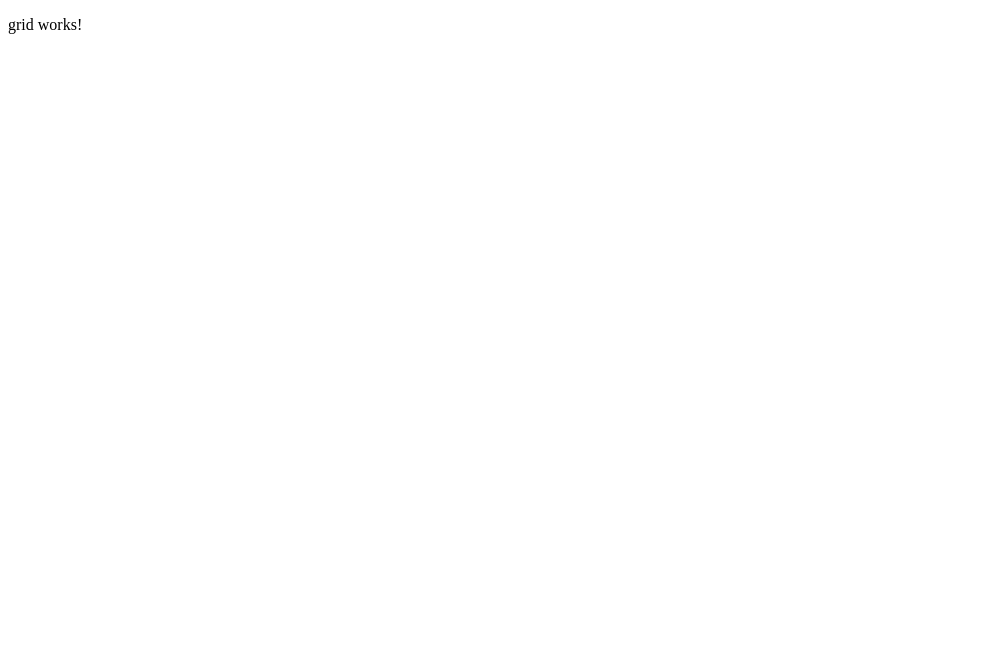
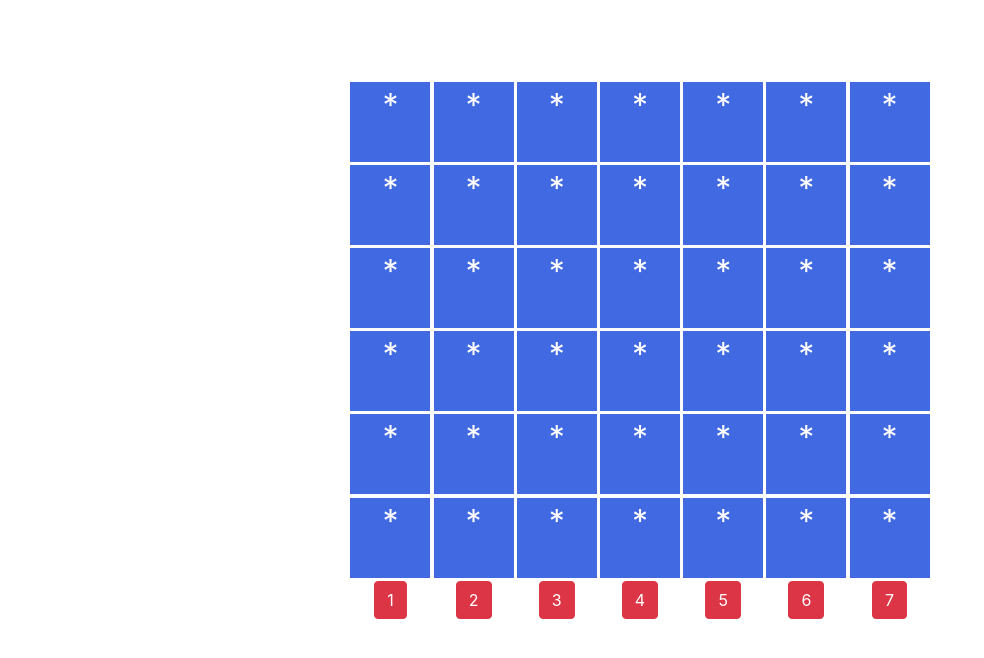
Before and after one commit to adem-m/games-master, an Angular app: page / in a window 1280 px wide. Shown: the top 658 px of the page, without its empty margins (0-984 px from the left). Built offline with nearby package versions, Linux system fonts and the light colour scheme.

Commit message:
game is working (but is ugly)

```diff
--- a/src/app/app.component.html
+++ b/src/app/app.component.html
@@ -1 +1,4 @@
+<link rel="stylesheet" href="https://stackpath.bootstrapcdn.com/bootstrap/4.4.1/css/bootstrap.min.css"
+    integrity="sha384-Vkoo8x4CGsO3+Hhxv8T/Q5PaXtkKtu6ug5TOeNV6gBiFeWPGFN9MuhOf23Q9Ifjh" crossorigin="anonymous">
+
 <app-grid></app-grid>
--- a/src/app/grid/grid.component.html
+++ b/src/app/grid/grid.component.html
@@ -1 +1,67 @@
-<p>grid works!</p>
+<div class="grid">
+    <div class="c1">
+        <div class="r1">{{ gridContent[0][0] }}</div>
+        <div class="r2">{{ gridContent[0][1] }}</div>
+        <div class="r3">{{ gridContent[0][2] }}</div>
+        <div class="r4">{{ gridContent[0][3] }}</div>
+        <div class="r5">{{ gridContent[0][4] }}</div>
+        <div class="r6">{{ gridContent[0][5] }}</div>
+        <button type="button" class="btn btn-danger" (click)="placeToken(0)">1</button>
+    </div>
+    <div class="c2">
+        <div class="r1">{{ gridContent[1][0] }}</div>
+        <div class="r2">{{ gridContent[1][1] }}</div>
+        <div class="r3">{{ gridContent[1][2] }}</div>
+        <div class="r4">{{ gridContent[1][3] }}</div>
+        <div class="r5">{{ gridContent[1][4] }}</div>
+        <div class="r6">{{ gridContent[1][5] }}</div>
+        <button type="button" class="btn btn-danger" (click)="placeToken(1)">2</button>
+    </div>
+    <div class="c3">
+        <div class="r1">{{ gridContent[2][0] }}</div>
+        <div class="r2">{{ gridContent[2][1] }}</div>
+        <div class="r3">{{ gridContent[2][2] }}</div>
+        <div class="r4">{{ gridContent[2][3] }}</div>
+        <div class="r5">{{ gridContent[2][4] }}</div>
+        <div class="r6">{{ gridContent[2][5] }}</div>
+        <button type="button" class="btn btn-danger" (click)="placeToken(2)">3</button>
+    </div>
+    <div class="c4">
+        <div class="r1">{{ gridContent[3][0] }}</div>
+        <div class="r2">{{ gridContent[3][1] }}</div>
+        <div class="r3">{{ gridContent[3][2] }}</div>
+        <div class="r4">{{ gridContent[3][3] }}</div>
+        <div class="r5">{{ gridContent[3][4] }}</div>
+        <div class="r6">{{ gridContent[3][5] }}</div>
+        <button type="button" class="btn btn-danger" (click)="placeToken(3)">4</button>
+    </div>
+    <div class="c5">
+        <div class="r1">{{ gridContent[4][0] }}</div>
+        <div class="r2">{{ gridContent[4][1] }}</div>
+        <div class="r3">{{ gridContent[4][2] }}</div>
+        <div class="r4">{{ gridContent[4][3] }}</div>
+        <div class="r5">{{ gridContent[4][4] }}</div>
+        <div class="r6">{{ gridContent[4][5] }}</div>
+        <button type="button" class="btn btn-danger" (click)="placeToken(4)">5</button>
+    </div>
+    <div class="c6">
+        <div class="r1">{{ gridContent[5][0] }}</div>
+        <div class="r2">{{ gridContent[5][1] }}</div>
+        <div class="r3">{{ gridContent[5][2] }}</div>
+        <div class="r4">{{ gridContent[5][3] }}</div>
+        <div class="r5">{{ gridContent[5][4] }}</div>
+        <div class="r6">{{ gridContent[5][5] }}</div>
+        <button type="button" class="btn btn-danger" (click)="placeToken(5)">6</button>
+    </div>
+    <div class="c7">
+        <div class="r1">{{ gridContent[6][0] }}</div>
+        <div class="r2">{{ gridContent[6][1] }}</div>
+        <div class="r3">{{ gridContent[6][2] }}</div>
+        <div class="r4">{{ gridContent[6][3] }}</div>
+        <div class="r5">{{ gridContent[6][4] }}</div>
+        <div class="r6">{{ gridContent[6][5] }}</div>
+        <button type="button" class="btn btn-danger" (click)="placeToken(6)">7</button>
+    </div>
+</div>
+<p *ngIf="gridIsFull">Partie terminée</p>
+<p *ngIf="thereIsAWinner">Victoire de {{ winnerName }}</p>
--- a/src/app/grid/grid.component.scss
+++ b/src/app/grid/grid.component.scss
@@ -0,0 +1,98 @@
+.grid
+{
+    width: fit-content;
+    margin: 5em auto;
+    display: flex;
+    text-align: center;
+}
+.c1
+{
+    margin: 0.1em;
+}
+.c1 div
+{
+    font-size: 2em;
+    color: white;
+    height: 80px;
+    width: 80px;
+    margin-bottom: 0.1em;
+    background-color: royalblue;
+}
+.c2
+{
+    margin: 0.1em;
+}
+.c2 div
+{
+    font-size: 2em;
+    color: white;
+    height: 80px;
+    width: 80px;
+    margin-bottom: 0.1em;
+    background-color: royalblue;
+}
+.c3
+{
+    margin: 0.1em;
+}
+.c3 div
+{
+    font-size: 2em;
+    color: white;
+    height: 80px;
+    width: 80px;
+    margin-bottom: 0.1em;
+    background-color: royalblue;
+}
+.c4
+{
+    margin: 0.1em;
+}
+.c4 div
+{
+    font-size: 2em;
+    color: white;
+    height: 80px;
+    width: 80px;
+    margin-bottom: 0.1em;
+    background-color: royalblue;
+}
+.c5
+{
+    margin: 0.1em;
+}
+.c5 div
+{
+    font-size: 2em;
+    color: white;
+    height: 80px;
+    width: 80px;
+    margin-bottom: 0.1em;
+    background-color: royalblue;
+}
+.c6
+{
+    margin: 0.1em;
+}
+.c6 div
+{
+    font-size: 2em;
+    color: white;
+    height: 80px;
+    width: 80px;
+    margin-bottom: 0.1em;
+    background-color: royalblue;
+}
+.c7
+{
+    margin: 0.1em;
+}
+.c7 div
+{
+    font-size: 2em;
+    color: white;
+    height: 80px;
+    width: 80px;
+    margin-bottom: 0.1em;
+    background-color: royalblue;
+}
--- a/src/app/grid/grid.component.ts
+++ b/src/app/grid/grid.component.ts
@@ -7,9 +7,98 @@ import { Component, OnInit } from '@angular/core';
 })
 export class GridComponent implements OnInit {
 
-  constructor() { }
+  gridContent = [];
+  playerToken = [];
+  init = '*';
+  count = 0;
+  gridIsFull = false;
+  thereIsAWinner = false;
+  winnerName;
+
+  constructor() {
+    this.playerToken[0] = 'X';
+    this.playerToken[1] = 'O';
+    for (let i = 0; i < 7; i++) {
+      this.gridContent[i] = [];
+    }
+    for (let i = 0; i < 7; i++) {
+      for (let j = 0; j < 6; j++) {
+        this.gridContent[i][j] = this.init;
+      }
+    }
+  }
 
   ngOnInit(): void {
+
   }
 
+  placeToken(column) {
+    if (!this.gridIsFull && !this.thereIsAWinner) {
+      for (let i = 5; i > -1; i--) {
+        if (this.gridContent[column][i] === this.init) {
+          this.gridContent[column][i] = this.playerToken[this.count % 2];
+          this.count++;
+          i = -1;
+          this.winCheck();
+        }
+      }
+    }
+  }
+
+  winCheck() {
+    for (let c = 0; c < 7; c++) { //column check
+      for (let r = 0; r < 3; r++) {
+        if (this.gridContent[c][r] !== this.init &&
+          this.gridContent[c][r] === this.gridContent[c][r + 1] &&
+          this.gridContent[c][r] === this.gridContent[c][r + 2] &&
+          this.gridContent[c][r] === this.gridContent[c][r + 3]) {
+          this.thereIsAWinner = true;
+          this.winnerName = this.gridContent[c][r];
+        }
+      }
+    }
+    for (let c = 0; c < 4; c++) { //row check
+      for (let r = 0; r < 6; r++) {
+        if (this.gridContent[c][r] !== this.init &&
+          this.gridContent[c][r] === this.gridContent[c + 1][r] &&
+          this.gridContent[c][r] === this.gridContent[c + 2][r] &&
+          this.gridContent[c][r] === this.gridContent[c + 3][r]) {
+          this.thereIsAWinner = true;
+          this.winnerName = this.gridContent[c][r];
+        }
+      }
+    }
+    for (let c = 0; c < 4; c++) { // '\' check
+      for (let r = 0; r < 3; r++) {
+        if (this.gridContent[c][r] !== this.init &&
+          this.gridContent[c][r] === this.gridContent[c + 1][r + 1] &&
+          this.gridContent[c][r] === this.gridContent[c + 2][r + 2] &&
+          this.gridContent[c][r] === this.gridContent[c + 3][r + 3]) {
+          this.thereIsAWinner = true;
+          this.winnerName = this.gridContent[c][r];
+        }
+      }
+    }
+    for (let c = 3; c < 7; c++) { // '/' check
+      for (let r = 0; r < 3; r++) {
+        if (this.gridContent[c][r] !== this.init &&
+          this.gridContent[c][r] === this.gridContent[c - 1][r + 1] &&
+          this.gridContent[c][r] === this.gridContent[c - 2][r + 2] &&
+          this.gridContent[c][r] === this.gridContent[c - 3][r + 3]) {
+          this.thereIsAWinner = true;
+          this.winnerName = this.gridContent[c][r];
+        }
+      }
+    }
+
+    let check = true;
+    for (let i = 0; i < 7; i++) {
+      if (this.gridContent[i][0] === this.init) {
+        check = false;
+      }
+    }
+    if (check) {
+      this.gridIsFull = true;
+    }
+  }
 }
```
